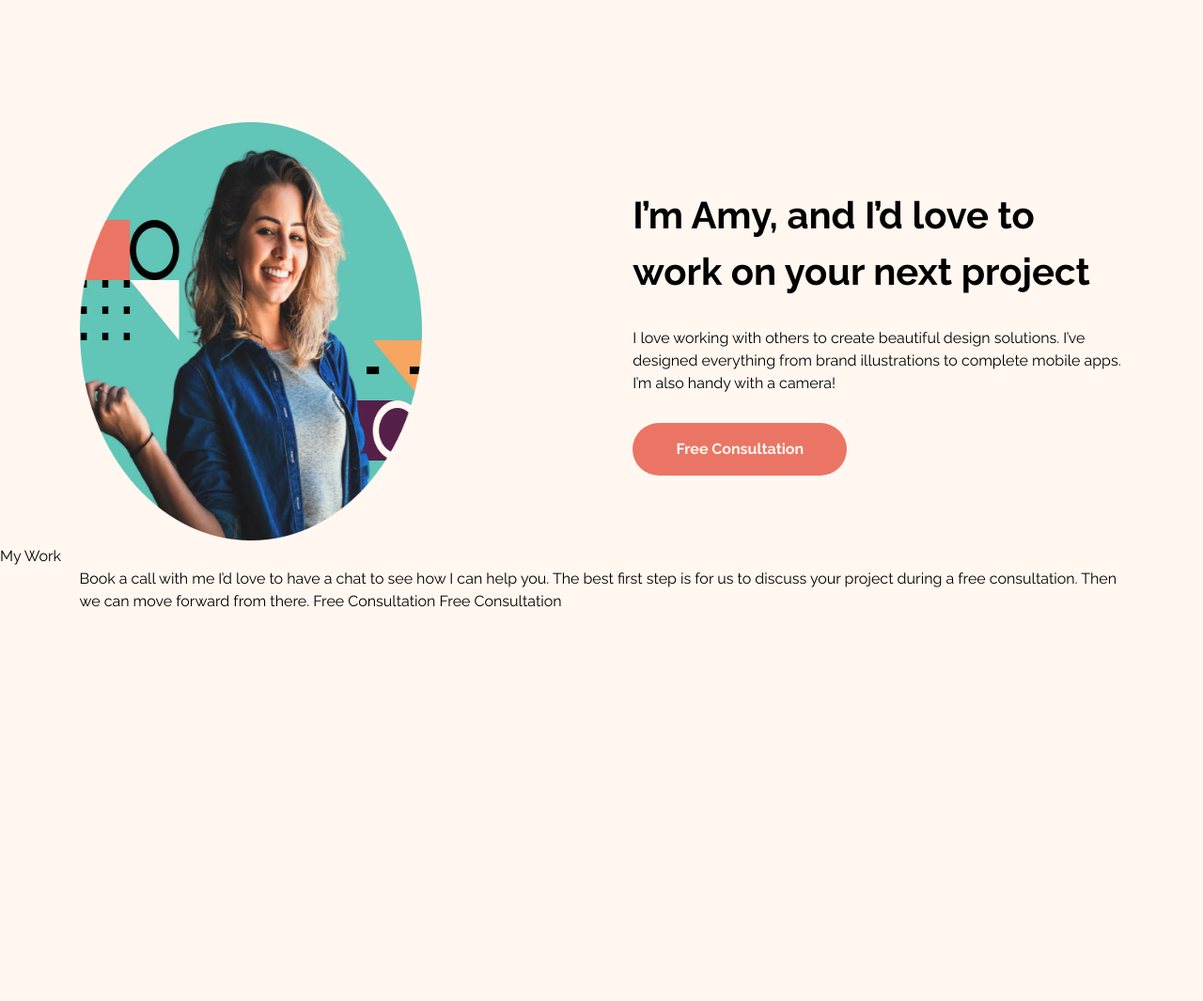
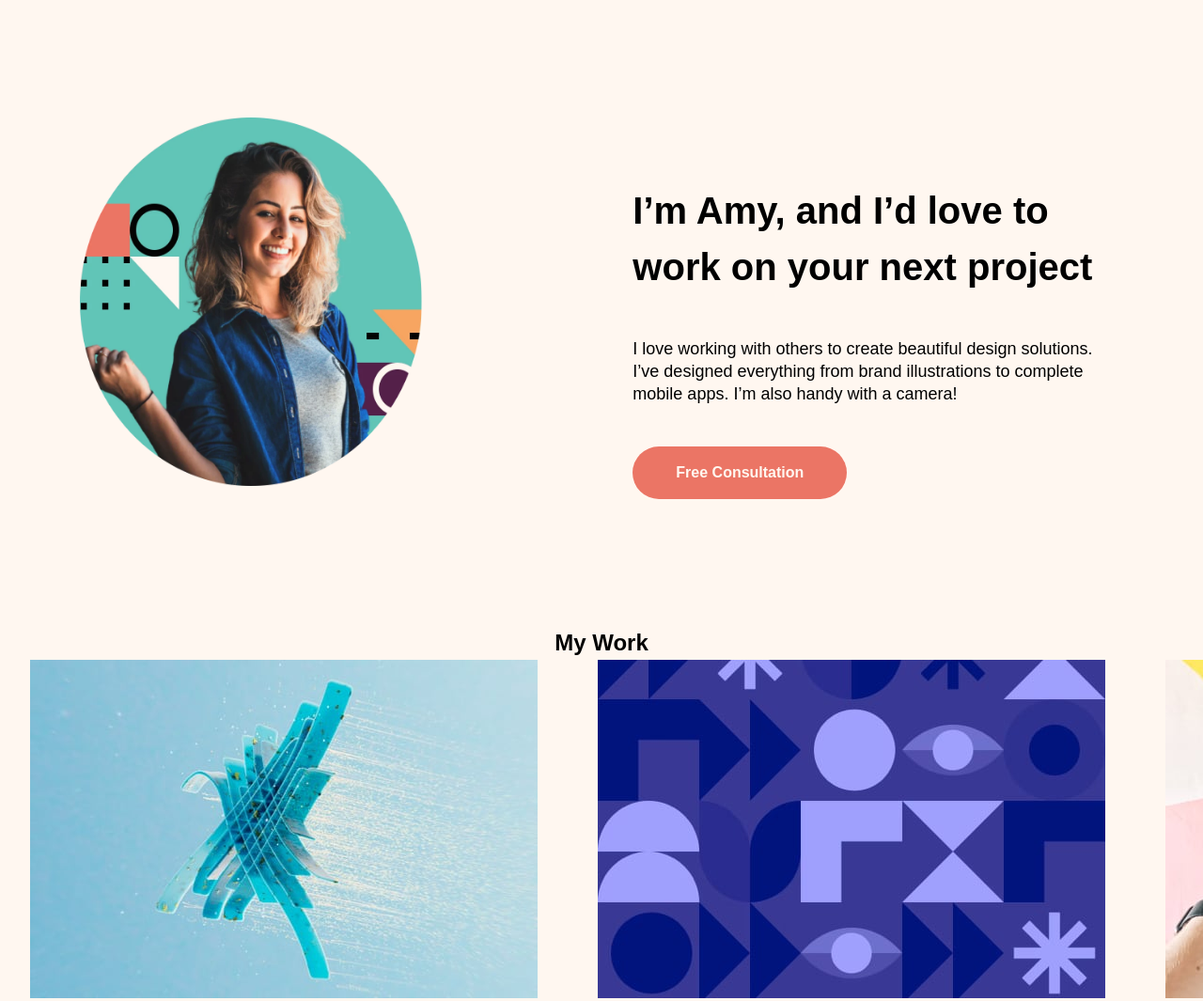
Before and after one commit to KarenDouglas/Frontend-Mentor-Design-Portfolio-Challenge, a website: page starter-code/index.html in a window 1280 px wide. Shown: the part 680-1745 px from the top of the page at 94% size. Before the commit the page ends 1332 px from the top, so only its background shows below. Drawn offline with Linux system fonts and the light colour scheme.

Commit message:
slider and intro

```diff
--- a/starter-code/index.html
+++ b/starter-code/index.html
@@ -55,25 +55,34 @@
   <!--Amy's Introduction-->
   <div class="introduction space-between">
     <i><img src="assets/image-amy.webp" alt=""></i>
-    <div class="space-around intro">
-      <h2>I’m Amy, and I’d love to work on your next project</h2>
-      <p>  I love working with others to create beautiful design solutions. I’ve designed everything from brand illustrations
-        to complete mobile apps. I’m also handy with a camera!</p>
+    <div class="intro ">
+      <h3>I’m Amy, and I’d love to work on your next project</h3>
+      <p>
+        I love working with others to create beautiful design solutions. I’ve designed everything from brand illustrations
+        to complete mobile apps. I’m also handy with a camera!
+      </p>
         <button class="consult-btn2"> Free Consultation</button>
     </div>
   </div>
 
+ </section>
 
+<section class="work">
+  <h2 class="my-work">My Work</h2>
 
-
-
-
-
+  <div class="slider">
+    <img id="1" src="assets/image-slide-1.jpg" alt="" srcset="">
+    <img id="2" src="assets/image-slide-2.jpg" alt="" srcset="">
+    <img id="3" src="assets/image-slide-3.jpg" alt="" srcset="">
+    <img id="4" src="assets/image-slide-4.jpg" alt="" srcset="">
+    <img id="5" src="assets/image-slide-5.jpg" alt="" srcset="">
+  </div>
+  <div class="slide-btn">
+    <button class="preBtn"><img src="assets/icon-arrow-left.svg" alt="" srcset=""></button>
+    <button class="nxtBtn"><img src="assets/icon-arrow-right.svg" alt="" srcset=""></button>
+  </div>
 
 </section>
-
-
-  My Work
 
   <div class="content">
     Book a call with me
@@ -86,6 +95,6 @@
     Free Consultation
   </div>
 
-
+<script src="./index.js"></script>
 </body>
 </html>
--- /dev/null
+++ b/starter-code/index.js
@@ -0,0 +1,25 @@
+const slider = document.querySelector(".slider")
+const sliderImg = slider.querySelector('img')
+const preBtn = document.querySelector('.preBtn')
+const nxtBtn = document.querySelector( '.nxtBtn')
+console.log(sliderImg)
+// sliderImg.forEach((item, i)=>{
+//     let imgDimensions = item.getBoundingClientRect();
+//     let imgWidth=  imgDimensions.width;
+
+//     preBtn.addEventListener('click', ()=>{
+//         item.scrollLeft +=  imgWidth;
+//     })
+// })
+
+nxtBtn.addEventListener('click', ()=>{
+    let imgDimensions = sliderImg.getBoundingClientRect();
+   let imgWidth=  imgDimensions.width - 7;
+    slider.scrollLeft += imgWidth;
+})
+preBtn.addEventListener('click', ()=>{
+
+    let imgDimensions = sliderImg.getBoundingClientRect();
+   let imgWidth=  imgDimensions.width - 7;
+    slider.scrollLeft -= imgWidth;
+})
--- a/starter-code/scss/_base.scss
+++ b/starter-code/scss/_base.scss
@@ -178,50 +178,112 @@ button, a{
     }
     .introduction{
 
-        height: 455px;
+
         display: flex;
         margin-top: 153px;
-        align-items: center;
+
 
         i {
             height: 445px;
 
 
         }
-          .intro{
 
-            height: 100%;
-            padding: 59px 0;
-        }
         @include xs{
+            flex-direction: column;
             h2{
                 font-size: $F24px;
             }
             .intro{
                 width: 339px;
+                text-align: center;
+                margin: auto;
+                h3,p{
+                    margin-bottom: 15px;
+                }
             }
             i{
+              margin: auto;
                 max-height:100%;
                 max-width: 364px;
             }
         }
         @include sm{
-            display: flex;
-            h2{
-                font-size: $F40px;
+
+          flex-direction: row;
+            height: 364px;
+            position: relative;
+            h3{
+                font-size: 1.725em;
+
+            }
+            p{
+                font-size: .875em;
+                line-height: 24px;
+            }
+            .intro{
+                padding: 0;
+                display: flex;
+                flex-direction: column;
+                width: 47%;
+                position: absolute;
+                top: 10px;
+                right: 0;
+                text-align: left;
+                margin: 0;
+
+
+            }
+            i{
+                margin: 0;
+
+              position: relative;
+               top: 0;
+               left: -35px;
+                img{
+                    height:80%;
+
+                }
+
             }
 
+        }
+        @include md{
+            height: 455px;
+            h3{
+                font-size: $F40px;
+                margin: 0;
+
+            }
+            p{
+                font-size: 1.125em;
+                line-height: 24px;
+                margin: 0;
+            }
             .intro{
-                display: flex;
-                flex-direction: column;
-            width: 47%;
+
+                height: 100%;
+                padding: 59px 0;
+                justify-content: space-between;
+               position: relative;
+
             }
-            i img{
-                height: 100%;
+            i{
+               position: relative;
+                top: 0;
+                left: 0;
+               clip-path: inset(0px);
+               transition: .5s clip-path  ease;
+                img{
+                height: 88%;
+
+                }
 
             }
         }
+
     }
+
     // bottom button
     .consult-btn2{
         width: 228px;
@@ -248,3 +310,44 @@ button, a{
     }
 
 }
+
+ // My Work Section
+
+ .work{
+   @include xs{
+       h2{
+           text-align: center;
+           margin-top: 86px;
+       }
+       .slider{
+        display: flex;
+        overflow: scroll;
+        scroll-behavior: smooth;
+        scroll-snap-type: x mandatory;
+        text-decoration: none;
+        img{
+                  width: 75%;
+                  margin:0 2.5%;
+                  scroll-snap-align: center;
+        }
+
+       }
+       .slide-btn{
+           text-align: center;
+       }
+       button{
+        margin: 10px 0;
+        border: none;
+        clip-path: circle(30%);
+        background-color: $Black;
+        padding: 40px;
+       }
+       button:hover{
+        margin: 10px 0;
+        border: none;
+        clip-path: circle(30%);
+        background-color: $Gal-Blue;
+        padding: 40px;
+       }
+   }
+}
--- a/starter-code/scss/_variables.scss
+++ b/starter-code/scss/_variables.scss
@@ -32,7 +32,7 @@ $F32px: 2rem;
 $F40px: 2.5rem;
 $F48px: 3rem;
 
-$FontFamily: 'Raleway', sans-serif;
+$FontFamily: 'Plus Jakarta', sans-serif;
 $F-sm: 400;
 $F-md: 500;
 $F-lg: 700;
```
Also changed, not shown: starter-code/css/index.css.
